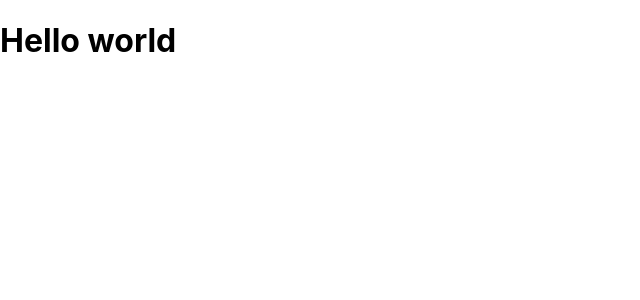
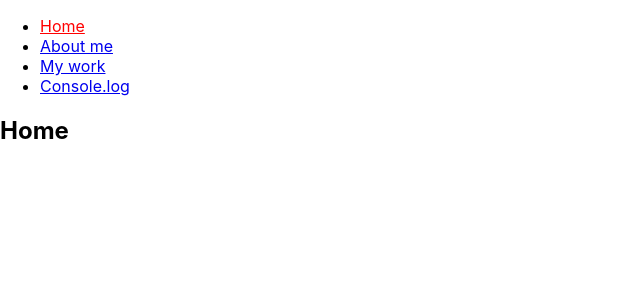
Before and after one commit to James-Bovis/jamesbovis.com, a React (Create React App) app: page / in a window 1280 px wide. Shown: the top 300 px of the page, without its empty margins (0-640 px from the left). Built offline with nearby package versions, Linux system fonts and the light colour scheme.

Commit message:
Basic `react-router` config

```diff
--- a/package.json
+++ b/package.json
@@ -7,6 +7,7 @@
     "node-sass": "^4.12.0",
     "react": "^16.9.0",
     "react-dom": "^16.9.0",
+    "react-router-dom": "^5.0.1",
     "react-scripts": "3.1.1",
     "sass-lint": "^1.13.1"
   },
--- a/src/index.js
+++ b/src/index.js
@@ -2,8 +2,12 @@ import React from 'react';
 import ReactDOM from 'react-dom';
 import App from './javascript/App';
 import * as serviceWorker from './serviceWorker';
+import { BrowserRouter as Router } from "react-router-dom";
 
-ReactDOM.render(<App />, document.getElementById('root'));
+ReactDOM.render(
+  <Router>
+    <App />
+  </Router>, document.getElementById('root'));
 
 // If you want your app to work offline and load faster, you can change
 // unregister() to register() below. Note this comes with some pitfalls.
--- a/src/javascript/App.js
+++ b/src/javascript/App.js
@@ -1,9 +1,57 @@
 import React from 'react';
 import '../stylesheets/App.sass';
+import { BrowserRouter as Router, Route, Link, NavLink  } from "react-router-dom";
+
+function Index() {
+  return <h2>Home</h2>;
+}
+
+function About() {
+  return <h2>About</h2>;
+}
+
+function Portfolio() {
+  return <h2>My work</h2>;
+}
+
+function Blog() {
+  return <h2>Console.log</h2>;
+}
+
 
 function App() {
   return (
-    <h1>Hello world</h1>
+    <React.Fragment>
+      <nav>
+        <ul>
+          <li>
+            <NavLink to="/" activeClassName="hurray">
+              Home
+            </NavLink>
+          </li>
+          <li>
+            <NavLink to="/about" activeClassName="hurray">
+              About me
+            </NavLink>
+          </li>
+          <li>
+            <NavLink to="/portfolio" activeClassName="hurray">
+              My work
+            </NavLink>
+          </li>
+          <li>
+            <NavLink to="/blog" activeClassName="hurray">
+              Console.log
+            </NavLink>
+          </li>
+        </ul>
+      </nav>
+
+      <Route path="/" exact component={Index} />
+      <Route path="/about" component={About} />
+      <Route path="/portfolio" component={Portfolio} />
+      <Route path="/blog" component={Blog} />
+    </React.Fragment>
   );
 }
 
--- a/src/stylesheets/App.sass
+++ b/src/stylesheets/App.sass
@@ -7,6 +7,8 @@ body
 code
   font-family: source-code-pro, Menlo, Monaco, Consolas, 'Courier New', monospace
 
+.hurray
+  color: red
 
 .App
   text-align: center
```
Also changed, not shown: 1 other file (tests, documents, lock files or other folders).
